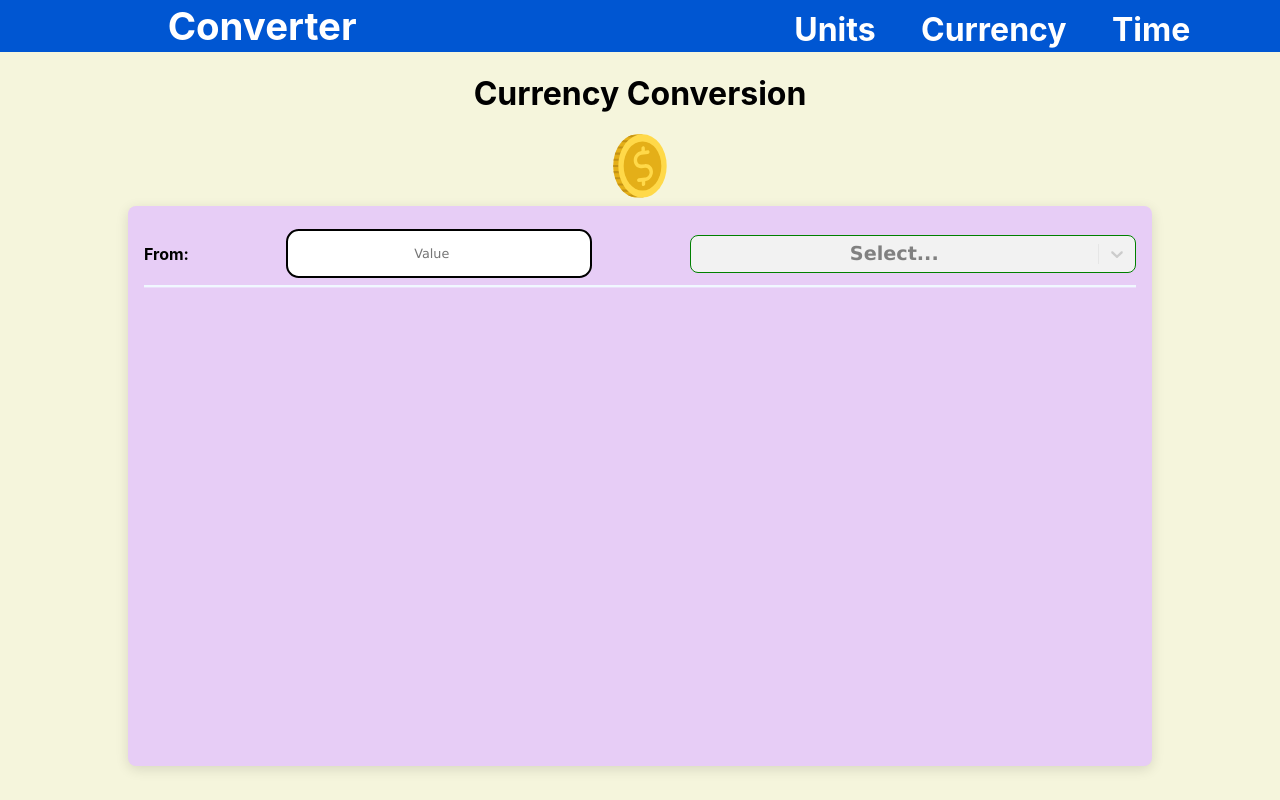
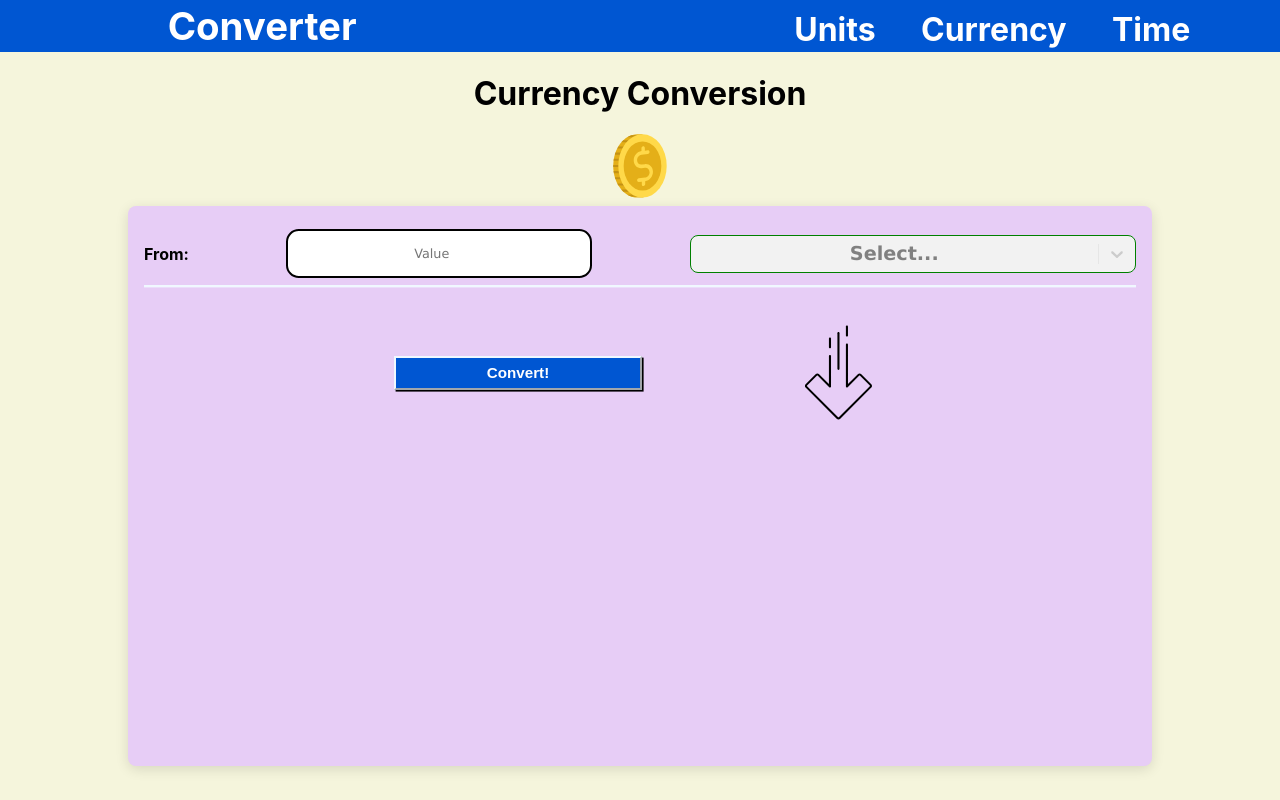
Before and after one commit to haytham918/converter-react, a React (Create React App) app: page /currency in a window 1280 px wide. Built offline with nearby package versions, Linux system fonts and the light colour scheme.

Commit message:
Add arrow and convert button

```diff
--- a/src/pages/Currency.js
+++ b/src/pages/Currency.js
@@ -1,5 +1,6 @@
 import './Currency.css'
 import coin from "../coin.svg"
+import arrow from "../arrow.svg"
 import { useState } from 'react'
 import Select from 'react-select'
 const Currency = () => {
@@ -41,6 +42,13 @@ const Currency = () => {
               }}
             />
           </div>
+
+        </div>
+        <div className="arrow-container">
+          <button onClick={()=>{}} className="convert-button">
+            Convert!
+          </button>
+          <img src={arrow} alt="Arrow" className="arrow" />
         </div>
       </div>
       </>
```
